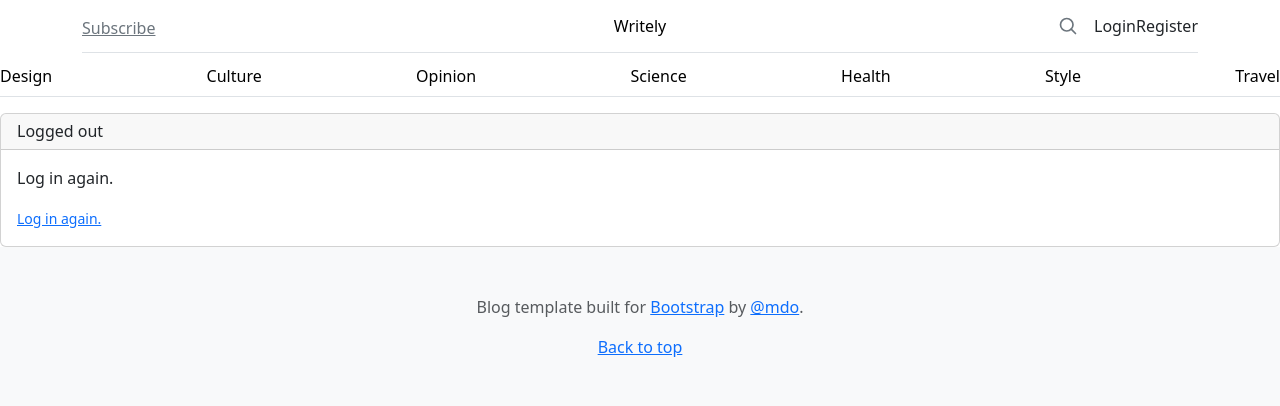
After one commit to honeyBeexO/writely, a Django app: template users/templates/users/logout.html in a window 1280 px wide. The commit adds this page. Shown: the top 406 px of the page. Run offline with Django 5.2, Linux system fonts and the light colour scheme; the template is opened without the code that fills it, so the values that code supplies are empty.

Commit message:
auth system 405 when logged out via url

```diff
--- a/blog/templates/blog/base/header.html
+++ b/blog/templates/blog/base/header.html
@@ -34,7 +34,17 @@
                         <path d="M21 21l-5.2-5.2" />
                     </svg>
                 </a>
-                <a class="btn btn-sm btn-outline-secondary" href="{% url 'register' %}">Sign up</a>
+                {% if user.is_authenticated %}
+                    <form action="{% url 'logout' %}" method="POST">
+                        {% csrf_token %}
+                        <button class="nav-item nav-link">Logout</button>
+                    </form>
+                    {% else %}
+                        <a class="nav-item nav-link" href="{% url 'login' %}">Login</a>
+                        <a class="nav-item nav-link" href="{% url 'register' %}">Register</a>
+                    {% endif %}
+                  </div>
+                {% comment %} <a class="btn btn-sm btn-outline-secondary" href="{% url 'register' %}">Sign up</a> {% endcomment %}
             </div>
         </div>
     </header>
--- /dev/null
+++ b/users/templates/users/logout.html
@@ -0,0 +1,15 @@
+{% extends 'blog/base/base.html' %}
+{% block content %}
+
+    <div class="card">
+      <div class="card-header">
+        <h6 class="card-text"> Logged out </h6>
+      </div>
+    <div class="card-body">
+        <p> Log in again. </p>
+        <small class="text-muted">
+          <a href="{% url 'login' %}" class="ml-2"> Log in again.</a>
+          </small>
+    </div>
+  </div>
+{%endblock content%}
--- a/users/templates/users/register.html
+++ b/users/templates/users/register.html
@@ -7,7 +7,7 @@
 
   <form method="POST">
     {% csrf_token %}
-    <div class="card" style="width: 50rem">
+    <div class="card" style="width: auto">
       <div class="card-header">
         <h6 class="card-text"> Sign Up </h6>
       </div>
--- a/users/views.py
+++ b/users/views.py
@@ -11,8 +11,8 @@ def register(request):
         if form.is_valid():
             form.save()
             username = form.cleaned_data['username']
-            messages.success(request, f'Account was successfully registered for {username}')
-            return redirect('blog-home')
+            messages.success(request, f'Account was successfully registered for {username}! You can now login with using your details')
+            return redirect('login')
         else:
             print(f'Registration failed: {form.errors}')
             messages.error(request, f'Account creation failed')
--- a/writely/settings.py
+++ b/writely/settings.py
@@ -132,3 +132,5 @@ DEFAULT_AUTO_FIELD = 'django.db.models.BigAutoField'
 
 CRISPY_ALLOWED_TEMPLATE_PACKS = "bootstrap5"
 CRISPY_TEMPLATE_PACK = "bootstrap5"
+
+LOGIN_REDIRECT_URL = 'blog-home'
```
Also changed, not shown: users/templates/users/login.html (+0 -16 lines), db.sqlite3.
